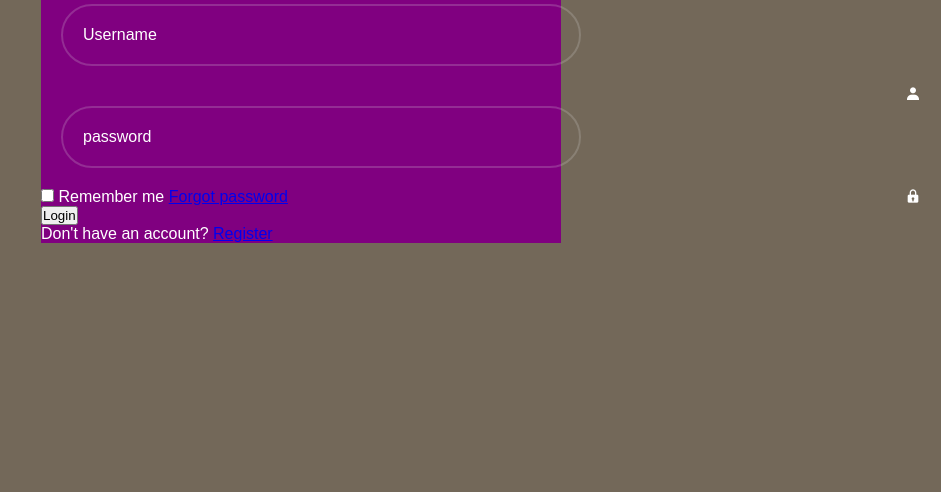
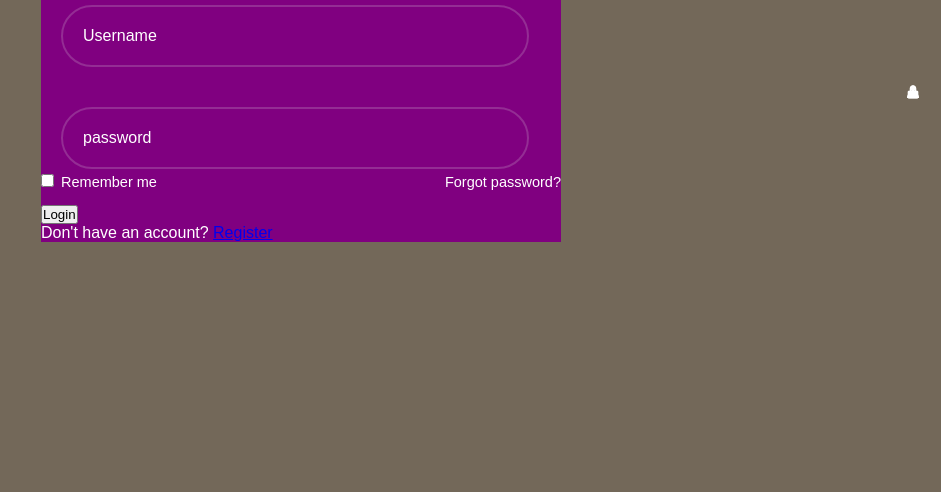
Before and after one commit to sampathmenuka/logIn, a plain HTML site: page index.html in a window 1280 px wide. Shown: the part 308-800 px from the top of the page, without its empty margins (339-1280 px from the left). Drawn offline with nearby package versions, Linux system fonts and the light colour scheme.

Commit message:
css file modified

```diff
--- a/index.html
+++ b/index.html
@@ -26,7 +26,7 @@
                 <label>
                     <input type="checkbox"> Remember me
                 </label>
-                <a href="#">Forgot password</a>
+                <a href="#">Forgot password? </a>
             </div>
 
             <button type="submit" class="btn"> Login</button>
--- a/styles.css
+++ b/styles.css
@@ -35,7 +35,7 @@ body{
 }
 
 .input-box input{
-    width: 100%;
+    width: 90%;
     height: 100%;
     background: transparent;
     border: none;
@@ -44,7 +44,7 @@ body{
     border-radius: 40px;
     font-size: 16px;
     color: #fff;
-    padding: 20px;
+    padding: 20px 45px 20px 20px;
     margin: 20px 20px;
 }
 
@@ -56,4 +56,25 @@ body{
 .input-box i {
     position: absolute;
     right: 20px;
+    top: 50%;
+    transform: translateY(-50%);
+
 }
+
+.wrapper .rem-fog{
+    display: flex;
+    justify-content: space-between;
+    font-size: 14.5px;
+    margin: -15px 0 15px;
+}
+
+.rem-fog label input{
+    accent-color: #fff;
+    margin-right: 3px;
+
+}
+
+.rem-fog a {
+    color: #fff;
+    text-decoration: none;
+}
```
